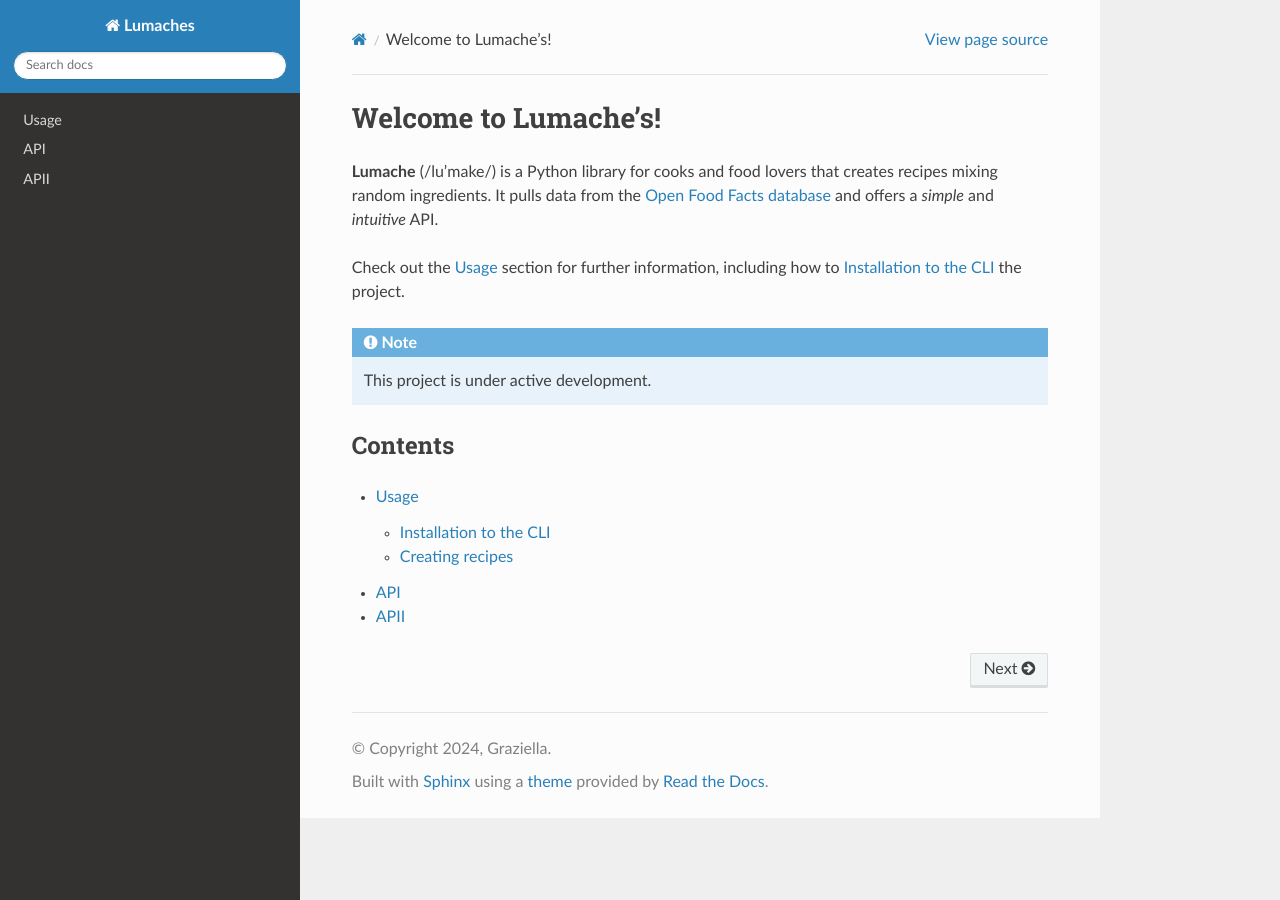
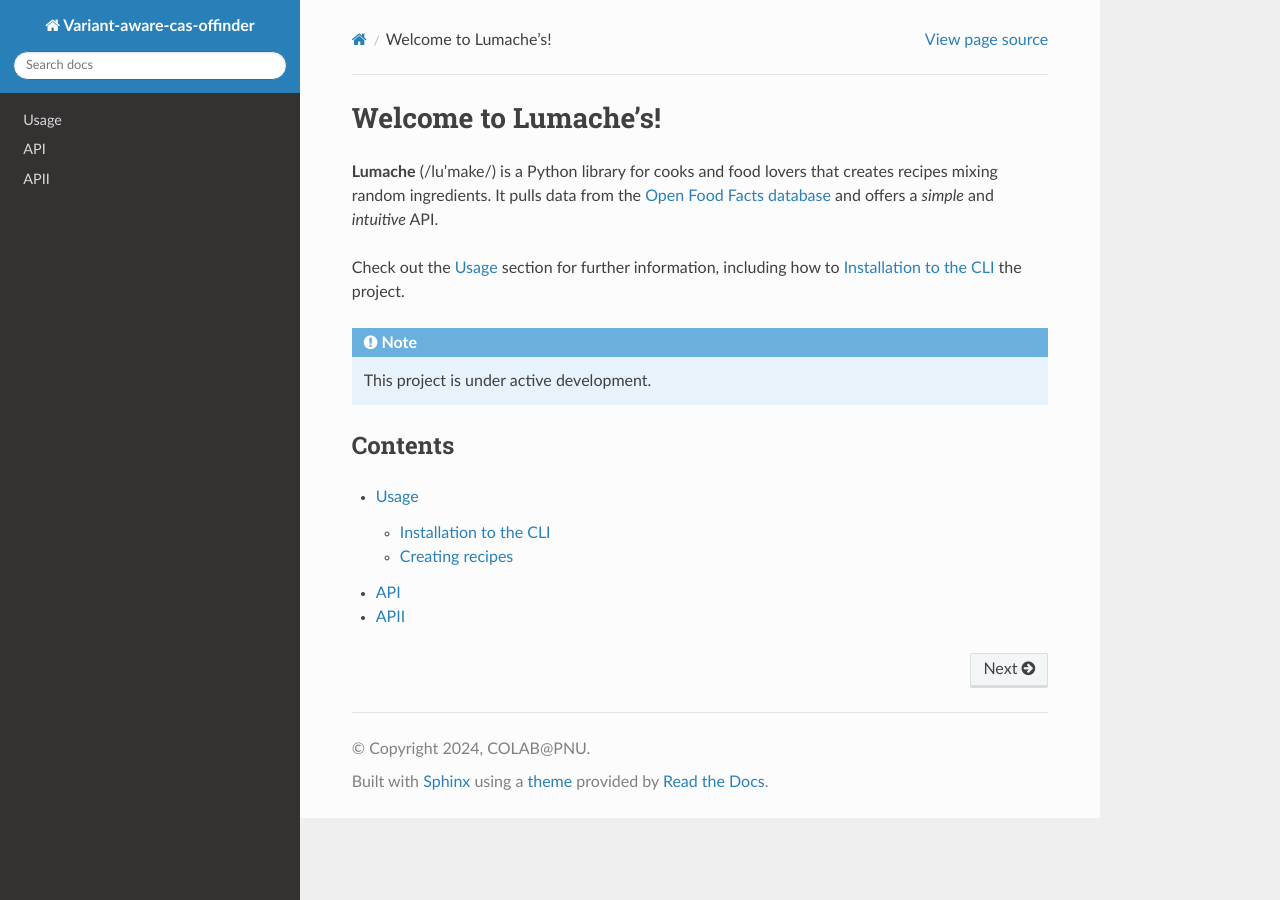
Before and after one commit to abyot2021/variant-aware-cas-offinder-rdtutorial, a Sphinx documentation site: the page built from docs/source/index.rst, in a window 1280 px wide. Built offline with Sphinx 7.4.7 and the Read the Docs theme 3.1.0, drawn with Linux system fonts in a browser that asks for light colours.

Commit message:
Update conf.py

```diff
--- a/docs/source/conf.py
+++ b/docs/source/conf.py
@@ -2,9 +2,9 @@
 
 # -- Project information
 
-project = 'Lumaches'
-copyright = '2024, Graziella'
-author = 'Graziella'
+project = 'Variant-aware-cas-offinder'
+copyright = '2024, COLAB@PNU'
+author = 'Abyot Melkamu'
 
 release = '0.1'
 version = '0.1.0'
```
